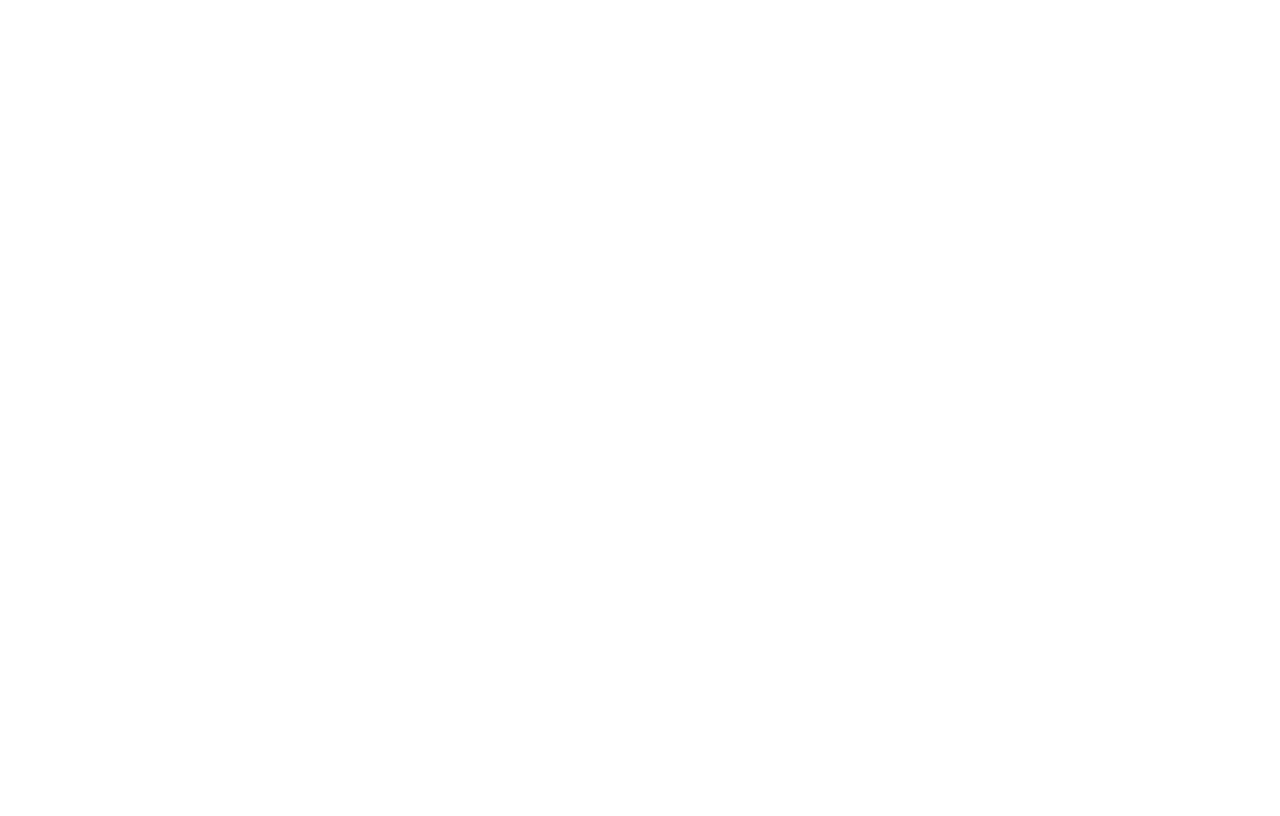
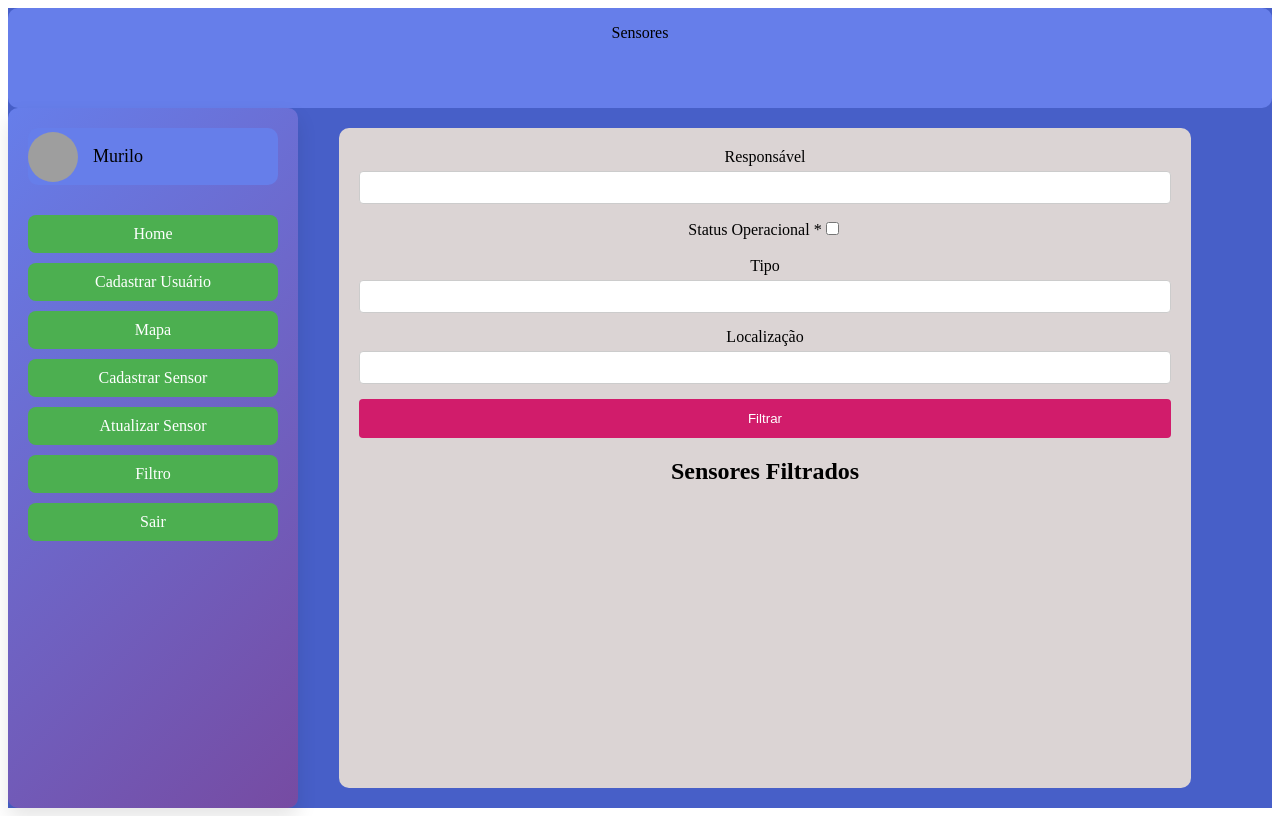
Before and after one commit to joaovictor001/integrador-web-React, a React (Vite) app: page /home/Filtro in a window 1280 px wide. Before the commit this address had no page. Built offline with nearby package versions, Linux system fonts and the light colour scheme; grey boxes are pictures that could not be loaded.

Commit message:
Adicionando Funcionalidades

```diff
--- a/src/componentes/Lateral.jsx
+++ b/src/componentes/Lateral.jsx
@@ -17,16 +17,34 @@
 
                 </header>
                 <section>
-                    <Link className={estilos.botao} to='/cadastroSensor'>
-                        Cadastrar Sensor
+                <Link className={estilos.botao}
+                      to='/home'>
+                        Home
                     </Link>
-                    <Link className={estilos.botao} to='/cadUsuario'>
+
+                    <Link className={estilos.botao}
+                          to='/home/cadUser'>
                         Cadastrar Usuário
                     </Link>
                     <Link
                         className={estilos.botao}
                         to='/home/localizacao'
                     >Mapa
+                    </Link>
+                    <Link
+                        className={estilos.botao}
+                        to='/home/cadSensor'
+                    >Cadastrar Sensor
+                    </Link>
+                    <Link
+                        className={estilos.botao}
+                        to='/home/atualizaSensor'
+                    >Atualizar Sensor
+                    </Link>
+                    <Link
+                        className={estilos.botao}
+                        to='/home/Filtro'
+                    >Filtro
                     </Link>
 
                     <Link className={estilos.botao} to='/'>
--- /dev/null
+++ b/src/paginas/AtualizarSensores.jsx
@@ -0,0 +1,156 @@
+import React from 'react';
+import axios from "axios";
+import estilos from './CadastroSensores.module.css';
+import { useForm } from 'react-hook-form';
+import { z } from "zod";
+import { zodResolver } from '@hookform/resolvers/zod';
+import { useNavigate } from 'react-router-dom';
+
+
+
+const schemaCadastro = z.object({
+    tipo: z.string(),
+    mac_address: z.string(),
+    latitude: z.number(),
+    longitude: z.number(),
+    localizacao: z.string(),
+    responsavel: z.string(),
+    unidade_medida: z.string(),
+    status_operacional: z.boolean(),
+    observacao: z.string()
+});
+
+export function atualizarSensores() {
+    const navigate = useNavigate();
+    const { register, handleSubmit, formState: { errors } } = useForm({
+        resolver: zodResolver(schemaCadastro)
+    });
+
+    async function obterDadosFormulario(data) {
+        try {
+            const response = await axios.post(
+                'http://127.0.0.1:8000/api/sensores/',
+                {
+                    tipo: data.tipo,
+                    mac_address: data.mac_address,
+                    latitude: data.latitude,
+                    longitude: data.longitude,
+                    localizacao: data.localizacao,
+                    responsavel: data.responsavel,
+                    unidade_medida: data.unidade_medida,
+                    status_operacional: data.status_operacional,
+                    observacao: data.observacao
+                },
+                {
+                    headers: {
+                        Authorization: `Bearer ${token}`
+                    }
+                }
+            );
+            const { access, refresh } = response.data;
+            localStorage.setItem('access_token', access);
+            localStorage.setItem('refresh_token', refresh);
+            alert("Sensor cadastrado com sucesso")
+            navigate('/home/localizacao');
+        } catch (error) {
+            console.log("Erro no cadastro", error);
+        }
+    }
+
+    return (
+        <div className={estilos.container}>
+            <form className={estilos.formulario} onSubmit={handleSubmit(obterDadosFormulario)}>
+                <input
+                    {...register('tipo')}
+                    className={estilos.campo}
+                    placeholder="Tipo"
+
+                />
+                {errors.tipo &&(
+                    <p>{errors.tipo.message}</p>
+                )}
+                <input
+                    {...register('mac_address')}
+                    className={estilos.campo}
+                    placeholder="mac_address"
+                    type='number'
+
+                />
+                {errors.mac_address &&(
+                    <p>{errors.mac_address.message}</p>
+                )}
+                <input
+                    {...register('latitude')}
+                    className={estilos.campo}
+                    placeholder="latitude"
+
+                />
+                {errors.latitude &&(
+                    <p>{errors.latitude.message}</p>
+                )}
+                <input
+                    {...register('longitude')}
+                    className={estilos.campo}
+                    placeholder="longitude"
+
+                />
+                {errors.longitude &&(
+                    <p>{errors.longitude.message}</p>
+                )}
+                <input
+                    {...register('localizacao')}
+                    className={estilos.campo}
+                    placeholder="localizacao"
+
+                />
+                {errors.localizacao &&(
+                    <p>{errors.localizacao.message}</p>
+                )}
+                <input
+                    {...register('responsavel')}
+                    className={estilos.campo}
+                    placeholder="responsavel"
+
+                />
+                {errors.responsavel &&(
+                    <p>{errors.responsavel.message}</p>
+                )}
+                <input
+                    {...register('unidade_medida')}
+                    className={estilos.campo}
+                    placeholder="unidade_medida"
+
+                />
+                {errors.unidade_medida &&(
+                    <p>{errors.unidade_medida.message}</p>
+                )}
+                <input
+
+                    {...register('status_operacional')}
+                    className={estilos.campo}
+                    placeholder="status_operacional"
+                    type="checkbox"
+
+                />
+                {errors.status_operacional &&(
+                    <p>{errors.status_operacional.message}</p>
+                )}
+                <input
+                    {...register('observacao')}
+                    className={estilos.campo}
+                    placeholder="Observação"
+
+                />
+                {errors.observacao &&(
+                    <p>{errors.observacao.message}</p>
+                )}
+                <button
+                    className={estilos.botao}
+                    type="submit"
+                >
+                    Cadastrar
+                </button>
+            </form>
+        </div>
+    );
+}
--- /dev/null
+++ b/src/paginas/Filtro.jsx
@@ -0,0 +1,79 @@
+import React, { useState } from 'react';
+import axios from 'axios';
+import estilos from './Filtro.module.css';
+
+export function Filtro() {
+    const [filters, setFilters] = useState({
+        responsavel: '',
+        status_operacional: false,
+        tipo: '',
+        localizacao: '',
+    });
+
+    const [sensors, setSensors] = useState([]);
+    const [loading, setLoading] = useState(false);
+    const [error, setError] = useState(null);
+
+    const handleChange = (e) => {
+        const { name, type, checked, value } = e.target;
+        setFilters({
+            ...filters,
+            [name]: type === 'checkbox' ? checked : value,
+        });
+    };
+
+    const handleSubmit = async (e) => {
+        e.preventDefault();
+        setLoading(true);
+        setError(null);
+
+        try {
+            const token = localStorage.getItem('access_token');
+            const response = await axios.post('http://127.0.0.1:8000/api/sensor_filter/', filters, {
+                headers: {
+                    'Authorization': `Bearer ${token}`,
+                    'Content-Type': 'application/json'
+                }
+            });
+            setSensors(response.data);
+        } catch (error) {
+            console.error('Error fetching sensors:', error);
+            setError(error);
+        } finally {
+            setLoading(false);
+        }
+    };
+
+    return (
+        <div className={estilos.container}>
+            <form onSubmit={handleSubmit} className={estilos.formulario}>
+
+                    <label>Responsável</label>
+                    <input className={estilos.campo} type="text" name="responsavel" value={filters.responsavel} onChange={handleChange} />
+
+                    <label className={estilos.campoCheckbox}  >Status Operacional *</label>
+                    <input  type="checkbox" name="status_operacional" checked={filters.status_operacional} onChange={handleChange} /><br /> <br />
+
+                    <label>Tipo</label>
+                    <input className={estilos.campo} type="text" name="tipo" value={filters.tipo} onChange={handleChange} />
+
+                    <label>Localização</label>
+                    <input className={estilos.campo} type="text" name="localizacao" value={filters.localizacao} onChange={handleChange} />
+
+                <button className={estilos.botao} type="submit">Filtrar</button>
+            </form>
+
+            {loading && <div>Carregando...</div>}
+            {error && <div>Erro ao buscar sensores: {error.message}</div>}
+
+            <div className={estilos.conteiner}>
+                <h1>Sensores Filtrados</h1>
+                <ul>
+                    {sensors.map(sensor => (
+                        <li key={sensor.id}>{sensor.tipo} - {sensor.localizacao} - {sensor.responsavel}</li>
+                    ))}
+                </ul>
+            </div>
+        </div>
+    );
+};
--- /dev/null
+++ b/src/paginas/Filtro.module.css
@@ -0,0 +1,57 @@
+.container {
+    background-color: #dbd4d4; /* Rosa */
+    padding: 20px;
+    border-radius: 10px;
+    margin: 20px auto;
+    width: 80%;
+}
+
+.formulario {
+    margin-bottom: 20px;
+}
+
+.campo {
+    width: 100%;
+    padding: 8px;
+    margin-top: 5px;
+    margin-bottom: 15px;
+    border: 1px solid #ccc;
+    border-radius: 4px;
+    box-sizing: border-box;
+}
+
+.campoCheckbox {
+    margin-top: 10px;
+}
+
+.botao {
+    background-color: #d11c6b;
+    color: white;
+    padding: 12px 20px;
+    border: none;
+    border-radius: 4px;
+    cursor: pointer;
+    width: 100%;
+}
+
+.botao:hover {
+    background-color: #e75896; /* Cor do botão ao passar o mouse */
+}
+
+.conteiner {
+    margin-top: 20px;
+}
+
+h1 {
+    font-size: 24px;
+    margin-bottom: 10px;
+}
+
+ul {
+    list-style-type: none;
+    padding: 0;
+}
+
+ul li {
+    margin-bottom: 5px;
+}
--- a/src/paginas/Login.jsx
+++ b/src/paginas/Login.jsx
@@ -31,11 +31,11 @@
             localStorage.setItem('access_token', access);
             localStorage.setItem('refresh_token', refresh);
 
-            console.log("Login bem sucedido");
+            alert("Login bem sucedido");
             navigate('home');
             }
             catch(error){
-                    console.log("Erro na autenticação", error);
+                    alert("Erro na autenticação", error);
             }
     }
 
--- a/src/rotas/Rotas.jsx
+++ b/src/rotas/Rotas.jsx
@@ -6,6 +6,8 @@
 import { Localizacao } from "../paginas/Localizacao"
 import { CadastroUsuario } from "../paginas/CadastroUsuario"
 import { CadastroSensores } from "../paginas/CadastroSensores"
+import { atualizarSensores } from "../paginas/AtualizarSensores"
+import { Filtro } from "../paginas/Filtro"
 
 
 
@@ -21,6 +23,11 @@
             <Route path='/home' element={<Home />}>
                 <Route index element={<Sensor/>}></Route>
                 <Route path='localizacao' element={ <Localizacao /> } />
+                <Route path='cadUser' element={<CadastroUsuario/>}/>
+                <Route path='cadSensor' element={<CadastroSensores/>}/>
+                <Route path='atualizarSensor' element={<CadastroSensores/>}/>
+                <Route path='Filtro' element={<Filtro/>}/>
+
 
             </Route>
 
```
